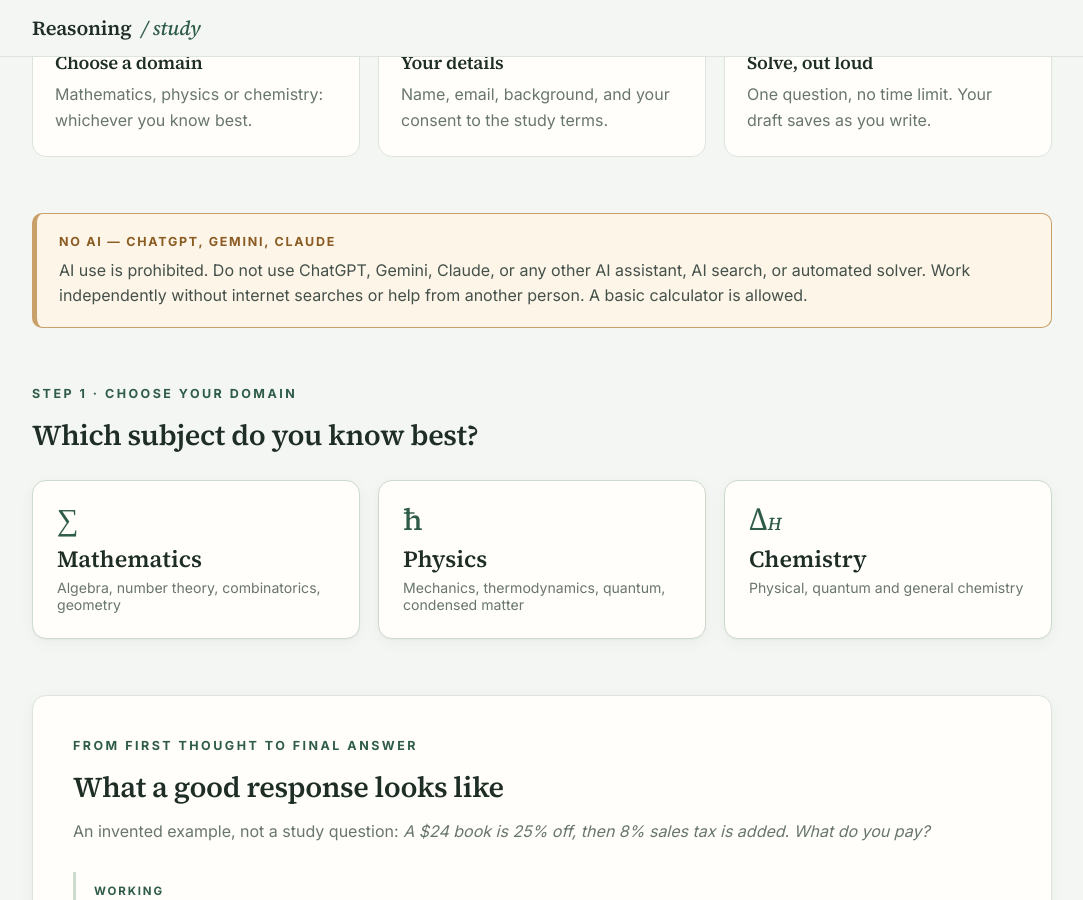
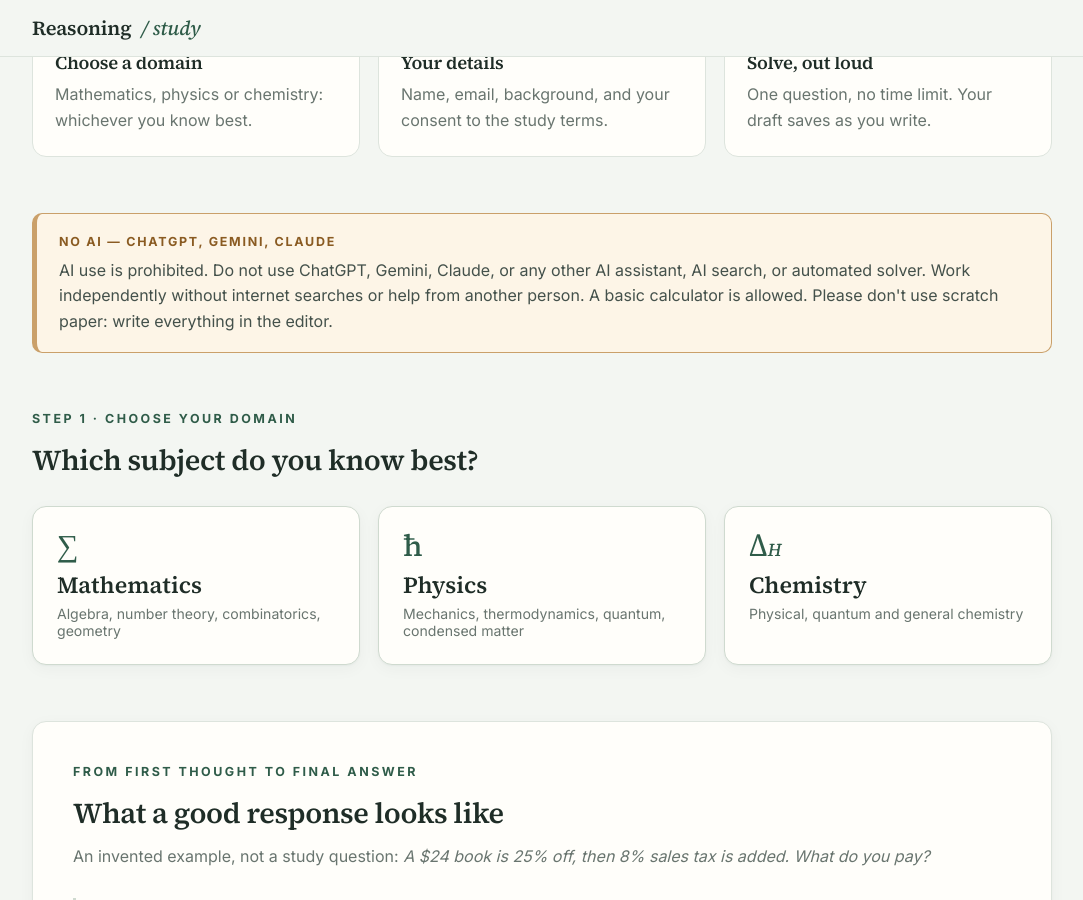
Before and after one commit to AmirHosseinYari2002/AmirHosseinYari2002.github.io, a Jekyll site: the page reasoning-study/index.html, which Jekyll copies as it is, in a window 1280 px wide and 900 px high, scrolled down 573 px. Shown: the whole window, without its empty margins (98-1181 px from the left). Built offline with Jekyll 4.4.1, drawn with Linux system fonts in a browser that asks for light colours.

Commit message:
Reasoning study: no scratch paper, unfinished work deleted after 24 h
Tell participants to write everything in the editor instead of on scratch
paper, and that unsubmitted work is deleted after 24 hours without a save.

Co-Authored-By: Claude Opus 5.5 <noreply@anthropic.com>
Claude-Session: https://claude.ai/code/session_017bqKbokhmohSrFZ2Wg3e4S

```diff
--- a/reasoning-study/app.js
+++ b/reasoning-study/app.js
@@ -138,7 +138,7 @@
     const mine = (st && st.mine) || [];
     const list = $('mineList'); list.innerHTML = '';
     const local = {}; codes().forEach(c => { local[c.code] = c; });
-    const label = { active: 'In progress', done: 'Submitted', skipped: 'Skipped', expired: 'Expired (no save for 24 h)', released: 'Released' };
+    const label = { active: 'In progress', done: 'Submitted', skipped: 'Skipped', expired: 'Deleted (no save for 24 h)', released: 'Released' };
     mine.forEach(m => {
       const c = local[m.code]; if (!c) return;
       const item = document.createElement('div'); item.className = 'mine-item';
@@ -213,7 +213,7 @@
   async function resume(c) {
     try {
       const r = await api('resume', { email: c.email, code: c.code });
-      if (r.released || r.gone) { notice($('landingNotice'), '', r.state === 'expired' ? 'That draft expired after 24 hours without a save.' : 'That question is no longer held for you. You can take another one.'); refreshStatus(); return; }
+      if (r.released || r.gone) { notice($('landingNotice'), '', r.state === 'expired' ? 'That draft was deleted after 24 hours without a save.' : 'That question is no longer held for you. You can take another one.'); refreshStatus(); return; }
       openQuestion(Object.assign({ email: c.email }, r));
     } catch (e) { notice($('landingNotice'), 'err', errText(e)); }
   }
@@ -310,7 +310,7 @@
     finally { btn.disabled = false; $('submitConfirm').hidden = true; }
   };
   function skipsLeft() { const st = S.status || {}; return Math.max(0, (st.maxSkips || 2) - (st.skipsUsed || 0)); }
-  function renderSkip() { const n = skipsLeft(); $('skipBtn').disabled = n === 0; $('skipNote').textContent = n === 0 ? 'You have used both of your skips, so please give this one your best attempt.' : 'No idea where to start? Skipping is welcome. Notes already entered are kept. ' + n + ' skip' + (n === 1 ? '' : 's') + ' left.'; }
+  function renderSkip() { const n = skipsLeft(); $('skipBtn').disabled = n === 0; $('skipNote').textContent = n === 0 ? 'You have used both of your skips, so please give this one your best attempt.' : 'No idea where to start? Skipping is welcome. ' + n + ' skip' + (n === 1 ? '' : 's') + ' left.'; }
   $('skipBtn').onclick = () => { if (!skipsLeft()) return; hideConfirms(); $('skipConfirm').hidden = false; };
   $('skipNo').onclick = hideConfirms;
   $('skipYes').onclick = async () => {
@@ -340,7 +340,7 @@
       submitted: ['Submitted', 'Thank you.', 'Your working and answer are saved. If you would like, you can take another question.'],
       skipped: ['Skipped', 'Question skipped.', 'No problem. You can try a different question or stop here. You have ' + skipsLeft() + ' skip' + (skipsLeft() === 1 ? '' : 's') + ' left.'],
       released: ['Question released', 'This question was given to someone else.', 'It filled up while you were away for more than 3 hours. You can take another question.'],
-      expired: ['Draft expired', 'Your draft expired.', 'Unsubmitted drafts expire after 24 hours without a save. You can take another question.'],
+      expired: ['Draft deleted', 'Your draft was deleted.', 'Unsubmitted drafts are deleted after 24 hours without a save. You can take another question.'],
       none: [DOMAIN_NAME[d] || 'No question', 'No open questions right now.', 'Every open ' + (DOMAIN_NAME[d] || '').toLowerCase() + ' question is complete, already seen by you, or being answered by someone else. Try another domain, or check back later.'],
     }[kind];
     $('doneEyebrow').textContent = T[0]; $('doneTitle').textContent = T[1]; $('doneText').textContent = T[2];
--- a/reasoning-study/index.html
+++ b/reasoning-study/index.html
@@ -57,7 +57,7 @@ window.MathJax = {
 
   <div class="callout">
     <p class="eyebrow">No AI — ChatGPT, Gemini, Claude</p>
-    <p>AI use is prohibited. Do not use ChatGPT, Gemini, Claude, or any other AI assistant, AI search, or automated solver. Work independently without internet searches or help from another person. A basic calculator is allowed.</p>
+    <p>AI use is prohibited. Do not use ChatGPT, Gemini, Claude, or any other AI assistant, AI search, or automated solver. Work independently without internet searches or help from another person. A basic calculator is allowed. Please don't use scratch paper: write everything in the editor.</p>
   </div>
 
   <div class="stack-lg" id="domains">
@@ -142,8 +142,8 @@ window.MathJax = {
         <div class="sample" id="sampleDetails"></div>
       </details>
       <div class="prose">
-        <p><strong>Draft retention:</strong> Unsubmitted drafts expire after 24 hours without a save. Submitted responses are retained for research.</p>
-        <p>Use ordinary words or the equation buttons. Work directly in the editor. If you need scratch paper, also enter each step and change of approach here as you work; do not submit only a cleaned-up summary. Revision history and approximate timestamps are recorded, including deleted text. Your name, email, background, and working notes are saved to the study after you consent and begin. They are accessible to the researcher; participation is not anonymous. No audio or video is collected.</p>
+        <p><strong>Draft retention:</strong> Unsubmitted work is deleted after 24 hours without a save. Submitted responses are retained for research.</p>
+        <p>Use ordinary words or the equation buttons. Work directly in the editor. <strong>Please don't use scratch paper.</strong> Write every step, calculation and change of approach directly in the editor as you work; do not submit only a cleaned-up summary. Revision history and approximate timestamps are recorded, including deleted text, and a full copy of your text is saved about every 30 seconds. Your name, email, background, and working notes are saved to the study after you consent and begin. They are accessible to the researcher; participation is not anonymous. No audio or video is collected.</p>
         <p>You can withdraw and delete your current participation from this browser using the button on the question and confirmation pages, including after submission. Each participation gets a code. If you participate again, keep the previous participation code and contact the researcher if you later want that earlier response withdrawn.<span class="contact-line"></span></p>
       </div>
       <div class="checks">
@@ -179,11 +179,11 @@ window.MathJax = {
       <div class="qtext" id="qText"></div>
       <p class="small muted" id="qUnit" hidden></p>
       <hr class="rule">
-      <p class="small pnote"><strong>Write your thoughts as they come — how you understand the problem, what you try, what you doubt, and when you change your mind.</strong> Use first-person English and keep your working as it unfolds. Finish with a final answer; correctness is not required. You may skip. Drafts expire after 24 hours of inactivity.</p>
+      <p class="small pnote"><strong>Write your thoughts as they come — how you understand the problem, what you try, what you doubt, and when you change your mind.</strong> Use first-person English and keep your working as it unfolds. Finish with a final answer; correctness is not required. No scratch paper: write everything here. You may skip. Unfinished drafts are deleted after 24 hours of inactivity.</p>
       <hr class="rule">
       <div class="skiprow">
         <button type="button" id="skipBtn" class="skipbtn">Skip this question<svg class="arrow" viewBox="0 0 20 20" fill="none" stroke="currentColor" stroke-width="2" stroke-linecap="round" stroke-linejoin="round" aria-hidden="true"><path d="M4 10h12M11 5l5 5-5 5"/></svg></button>
-        <p class="small muted" id="skipNote">No idea where to start? Skipping is welcome. Notes already entered are kept.</p>
+        <p class="small muted" id="skipNote">No idea where to start? Skipping is welcome.</p>
       </div>
       <div class="confirm" id="skipConfirm" hidden><p><strong>Skip this question?</strong> You won't be given it again. You can skip at most 2 questions in total.</p><div class="row"><button type="button" id="skipYes">Skip it</button><button type="button" id="skipNo">Keep working</button></div></div>
     </aside>
```
